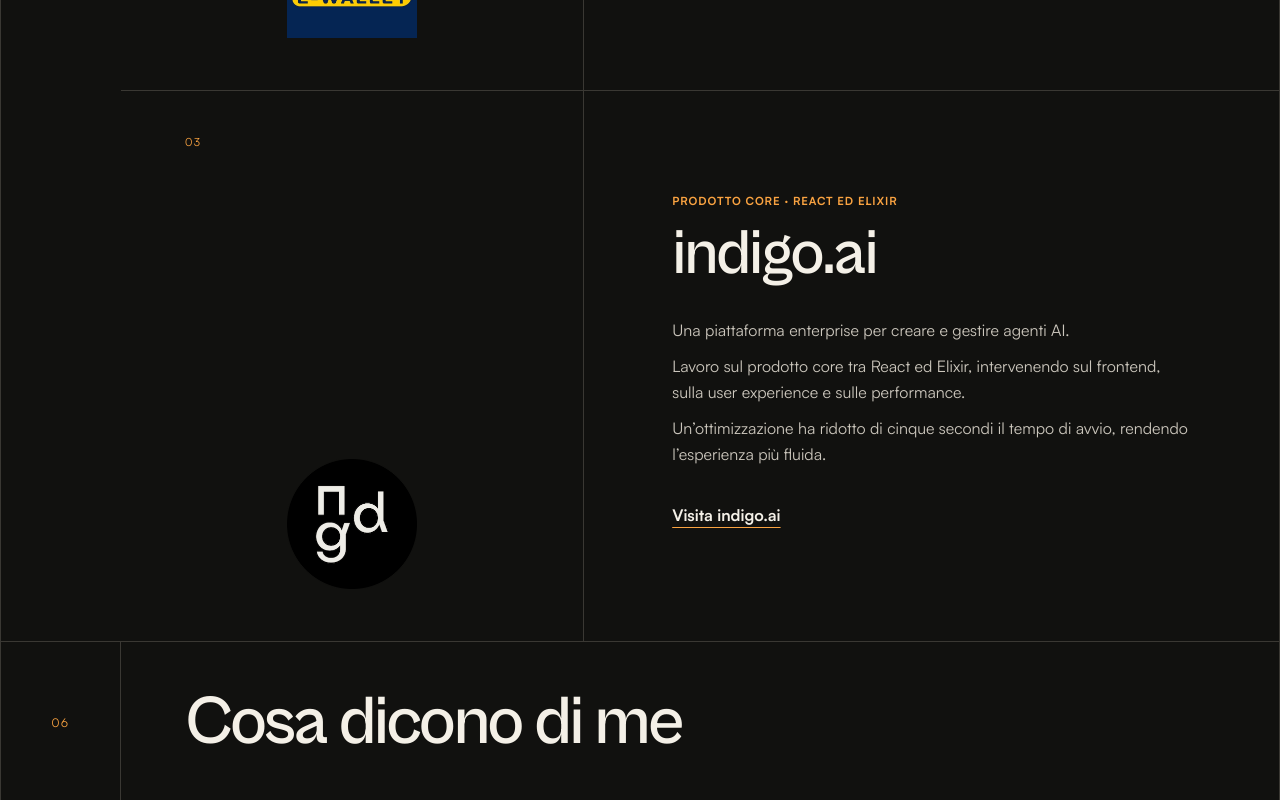
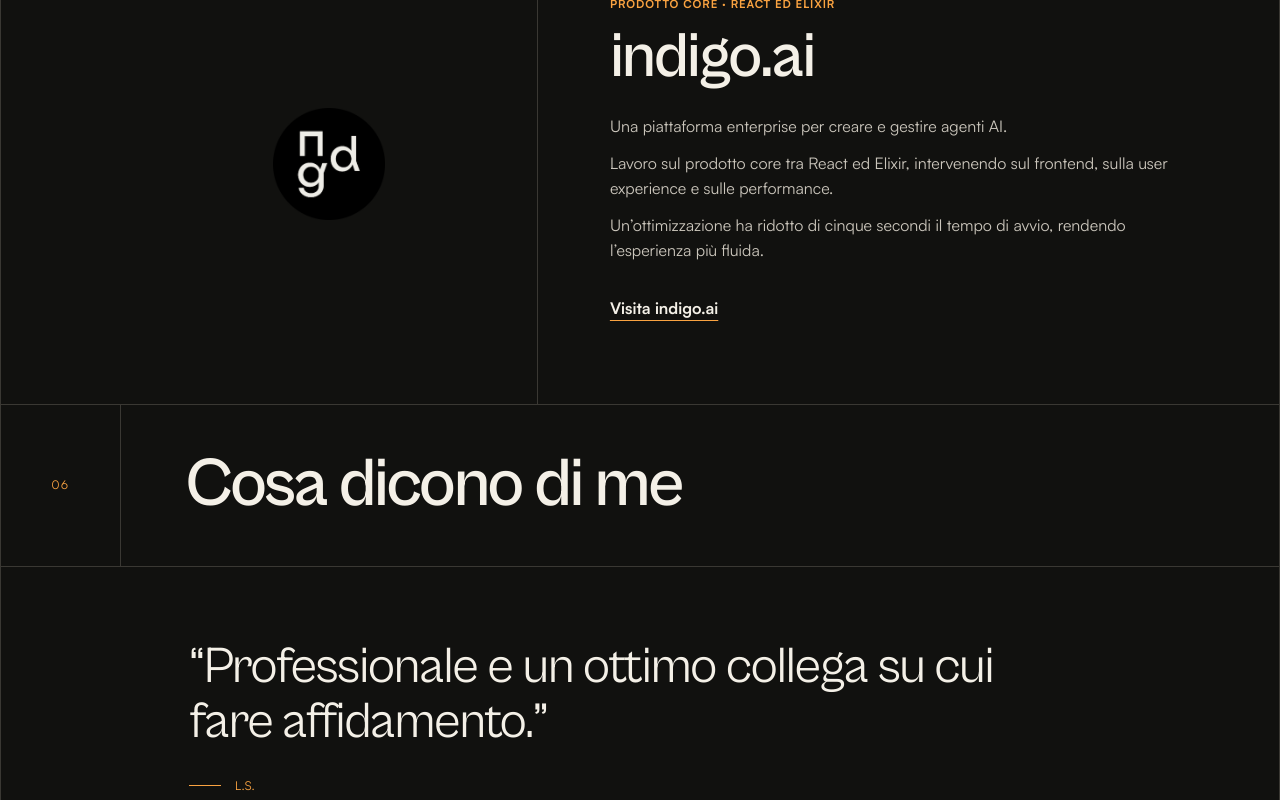
Before and after one commit to Ic3b3rg/personal-website, an Astro site: page /it in a window 1280 px wide. Shown: the part 7240-8040 px from the top of the page. Built offline with nearby package versions, Linux system fonts and the light colour scheme; Astro itself is replaced by a stand-in of ours.

Commit message:
feat: compact project and recommendation sections

```diff
--- a/src/components/Landing/LandingPage.astro
+++ b/src/components/Landing/LandingPage.astro
@@ -272,7 +272,9 @@
           copy.recommendations.map((recommendation) => (
             <blockquote>
               <p>“{recommendation.quote}”</p>
-              <cite>{recommendation.initials}</cite>
+              <footer class="manual-quote__signature">
+                <cite>{recommendation.initials}</cite>
+              </footer>
             </blockquote>
           ))
         }
--- a/src/components/Landing/ProjectShowcase.astro
+++ b/src/components/Landing/ProjectShowcase.astro
@@ -8,13 +8,12 @@
 const { projects } = Astro.props;
 ---
 
-<ol class="manual-projects">
+<ul class="manual-projects">
   {
-    projects.map((project, index) => (
+    projects.map((project) => (
       <li>
         <article class="manual-project">
           <div class="manual-project__identity">
-            <span>{String(index + 1).padStart(2, "0")}</span>
             <img
               src={project.logoSrc}
               alt=""
@@ -45,4 +44,4 @@
       </li>
     ))
   }
-</ol>
+</ul>
--- a/src/components/Landing/landing.css
+++ b/src/components/Landing/landing.css
@@ -883,31 +883,22 @@
 
 .manual-project {
   display: grid;
-  min-height: 500px;
-  grid-template-columns: minmax(280px, 0.8fr) minmax(0, 1.2fr);
+  min-height: 400px;
+  grid-template-columns: minmax(280px, 0.72fr) minmax(0, 1.28fr);
 }
 
 .manual-project__identity {
-  display: flex;
+  display: grid;
   min-width: 0;
-  flex-direction: column;
-  justify-content: space-between;
-  gap: 52px;
-  padding: 44px clamp(28px, 5vw, 64px) 52px;
+  place-items: center;
+  padding: 36px clamp(24px, 4vw, 48px);
   border-right: 1px solid var(--landing-line);
-}
-
-.manual-project__identity > span {
-  color: var(--landing-orange);
-  font-size: 0.7rem;
-  font-variant-numeric: tabular-nums;
-  letter-spacing: 0.08em;
 }
 
 .manual-project__identity img {
   display: block;
-  width: min(100%, 190px);
-  height: 130px;
+  width: min(100%, 210px);
+  height: 112px;
   margin-inline: auto;
   object-fit: contain;
   object-position: center;
@@ -918,7 +909,7 @@
   flex-direction: column;
   justify-content: center;
   align-items: flex-start;
-  padding: clamp(56px, 8vw, 104px) clamp(28px, 7vw, 88px);
+  padding: clamp(44px, 6vw, 72px) clamp(28px, 6vw, 72px);
 }
 
 .manual-project__context {
@@ -938,11 +929,11 @@
 }
 
 .manual-project__content .manual-copy-stack {
-  margin-top: 32px;
+  margin-top: 26px;
 }
 
 .manual-project__content .landing-text-link {
-  margin-top: 24px;
+  margin-top: 20px;
 }
 
 .manual-quotes {
@@ -950,12 +941,13 @@
 }
 
 .manual-quotes blockquote {
-  display: grid;
-  min-height: 42svh;
-  grid-template-columns: minmax(0, 1fr) 80px;
-  gap: 40px;
-  align-items: center;
-  padding: 52px clamp(24px, 7vw, 100px) 52px 68px;
+  display: flex;
+  min-height: clamp(300px, 36svh, 440px);
+  flex-direction: column;
+  justify-content: center;
+  align-items: flex-start;
+  gap: 28px;
+  padding: 56px clamp(24px, 7vw, 100px) 56px 68px;
   border-bottom: 1px solid var(--landing-line);
 }
 
@@ -971,11 +963,24 @@
   line-height: 1.08;
 }
 
+.manual-quote__signature {
+  display: flex;
+  width: 100%;
+  align-items: center;
+  gap: 14px;
+}
+
+.manual-quote__signature::before {
+  width: 32px;
+  height: 1px;
+  background: var(--landing-orange);
+  content: "";
+}
+
 .manual-quotes cite {
   color: var(--landing-orange);
   font-size: 0.76rem;
   font-style: normal;
-  text-align: right;
 }
 
 .manual-contact__header {
@@ -1298,23 +1303,20 @@
   }
 
   .manual-project__identity {
-    flex-direction: row;
-    align-items: flex-start;
-    padding: 32px 24px;
+    padding: 30px 24px;
     border-right: 0;
     border-bottom: 1px solid var(--landing-line);
   }
 
   .manual-project__identity img {
-    width: 150px;
-    height: 94px;
-    margin-right: 0;
-    margin-left: auto;
-    object-position: right center;
+    width: 170px;
+    height: 86px;
+    margin-inline: auto;
+    object-position: center;
   }
 
   .manual-project__content {
-    padding: 52px 24px 64px;
+    padding: 44px 24px 52px;
   }
 }
 
@@ -1468,14 +1470,9 @@
   }
 
   .manual-quotes blockquote {
-    min-height: 48svh;
-    grid-template-columns: 1fr;
-    gap: 28px;
-    padding: 56px 22px;
-  }
-
-  .manual-quotes cite {
-    text-align: left;
+    min-height: auto;
+    gap: 24px;
+    padding: 52px 22px;
   }
 
   .manual-contact__header {
@@ -1549,7 +1546,7 @@
   }
 
   .manual-project__identity img {
-    width: 130px;
+    width: 145px;
   }
 
   .manual-faq-list summary {
```
Also changed, not shown: tests/landing-render.test.mjs (+36 -0 lines).
